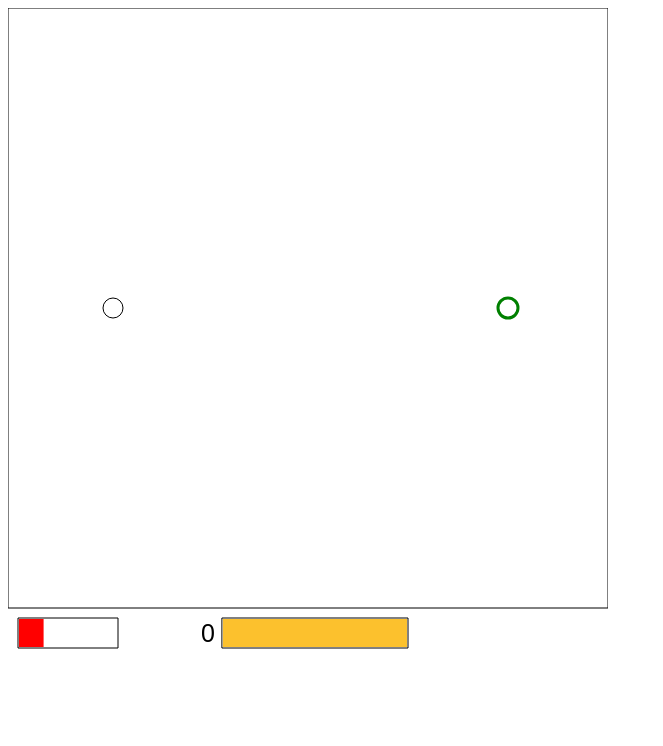
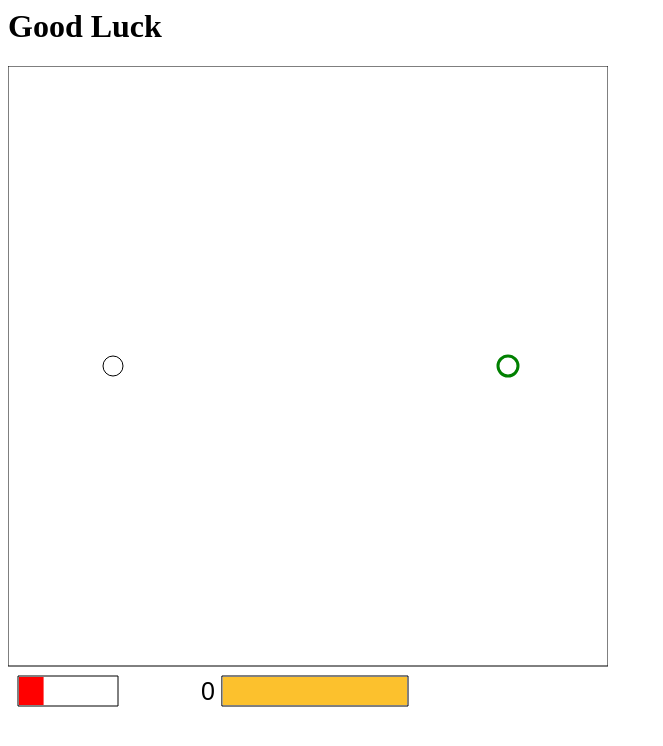
Before and after one commit to qdx/butterfly, a website with bundled scripts: page src/main.html in a window 1280 px wide. Shown: the whole page, without its empty margins (0-663 px from the left). Built offline with nearby package versions, Linux system fonts and the light colour scheme.

Commit message:
released

```diff
--- a/src/main.html
+++ b/src/main.html
@@ -4,6 +4,7 @@
   <title></title>
 </head>
 <body>
+  <h1>Good Luck</h1>
   <canvas id="game_field" width="600" height="600"></canvas>
   <script src='bundle.js'></script>
 </body>
```
